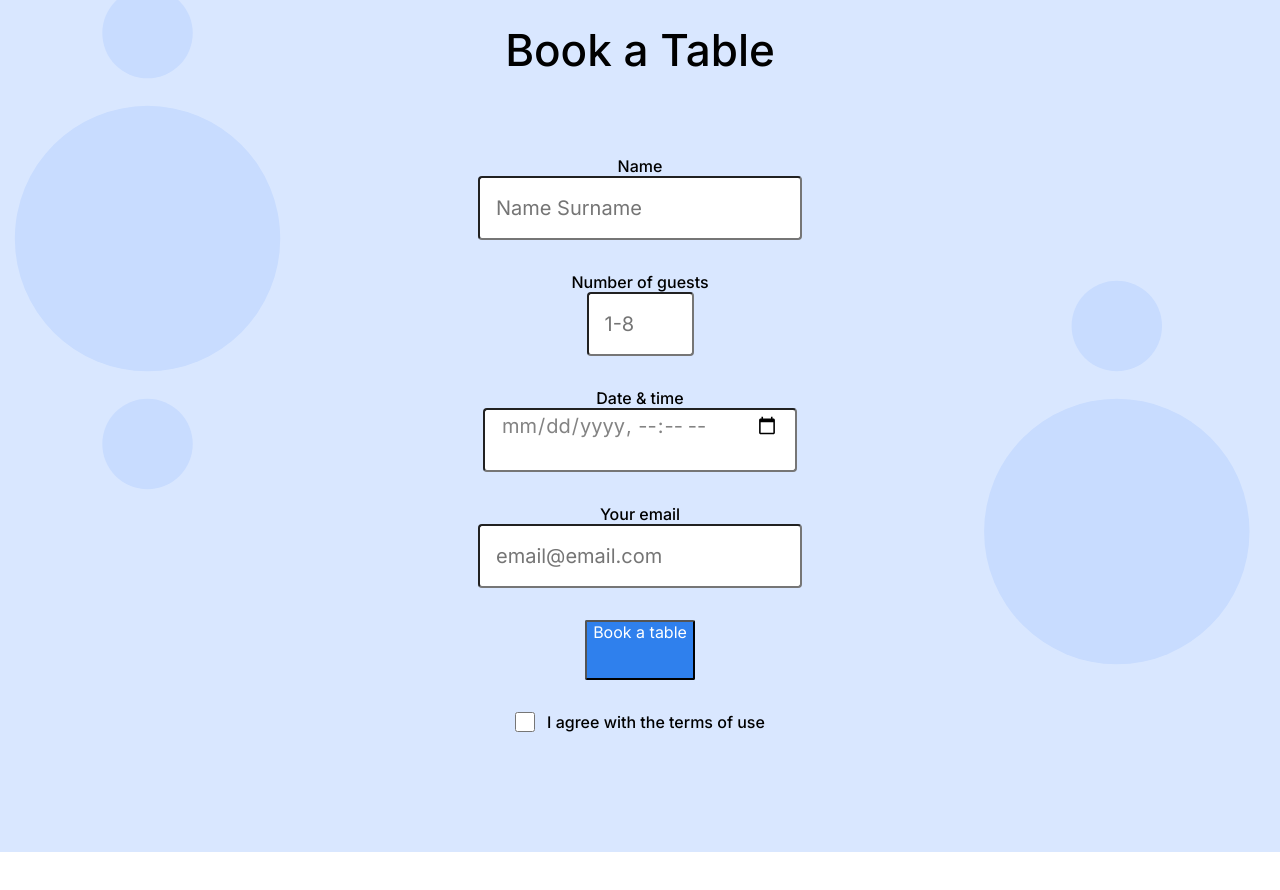
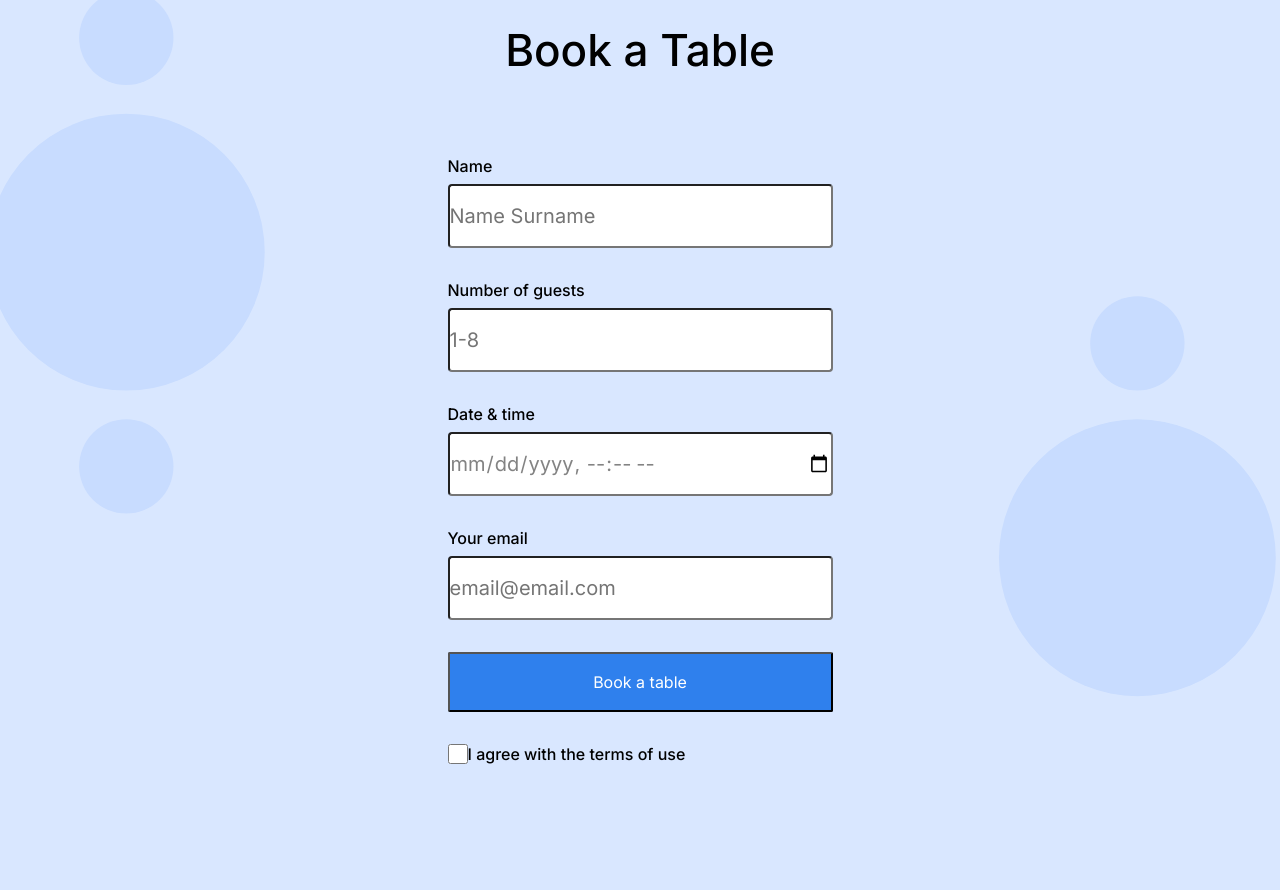
Before and after one commit to stevethats/se_project_coffeeshop, a plain HTML site: page index.html in a window 1280 px wide. Shown: the part 1812-2702 px from the top of the page. Before the commit the page ends 2664 px from the top, so only its background shows below. Drawn offline with Linux system fonts and the light colour scheme.

Commit message:
edit BEM, adjust position of final fieldset

```diff
--- a/index.html
+++ b/index.html
@@ -132,7 +132,7 @@
         </section>
         <section class="reservation" id="reservation">
           <h2 class="reservation__title">Book a Table</h2>
-          <form class="reservation__form">
+          <form class="reservation__form form">
             <fieldset class="reservation__form reservation__form_fieldset">
               <label
                 class="reservation__form reservation__form_label"
--- a/pages/index.css
+++ b/pages/index.css
@@ -198,11 +198,15 @@
   text-align: center;
 }
 
-.reservation__form {
+.form {
   display: flex;
   flex-direction: column;
   max-width: 385px;
+}
+
+.reservation__form {
   margin: 0 auto;
+  width: 385px;
 }
 
 .reservation__form_fieldset {
@@ -211,29 +215,26 @@
   flex-direction: column;
   padding: 0 0 32px 0;
   margin: 0;
+  max-width: 385px;
 }
 
 .reservation__form_fieldset:last-of-type {
   flex-direction: row;
+  padding: 0;
   margin: 0 auto;
-  padding: 0;
 }
 
 .reservation__form_label {
-  font-family: Inter;
+  font-family: "Inter", Arial, sans-serif;
   font-style: normal;
   font-weight: 500;
   font-size: 16px;
   line-height: 20px;
-  padding-bottom: 8px;
-}
-
-.reservation__form_label:last-of-type {
-  padding: 0;
+  margin-bottom: 8px;
 }
 
 .reservation__form_input {
-  font-family: Inter;
+  font-family: "Inter", Arial, sans-serif;
   font-style: normal;
   font-weight: normal;
   font-size: 20px;
@@ -241,7 +242,8 @@
   color: #838383;
   border-radius: 4px;
   height: 60px;
-  padding: 0 16px;
+  width: 381px;
+  padding: 0;
 }
 
 .reservation__form_button {
@@ -250,6 +252,7 @@
   background-color: #2f80ed;
   color: #ffffff;
   margin-bottom: 32px;
+  padding: 0;
   transition: opacity 0.8s ease-out 0s;
 }
 
@@ -260,5 +263,5 @@
 .reservation__form_checkbox {
   width: 20px;
   height: 20px;
-  margin-right: 12px;
+  margin-left: auto;
 }
```
